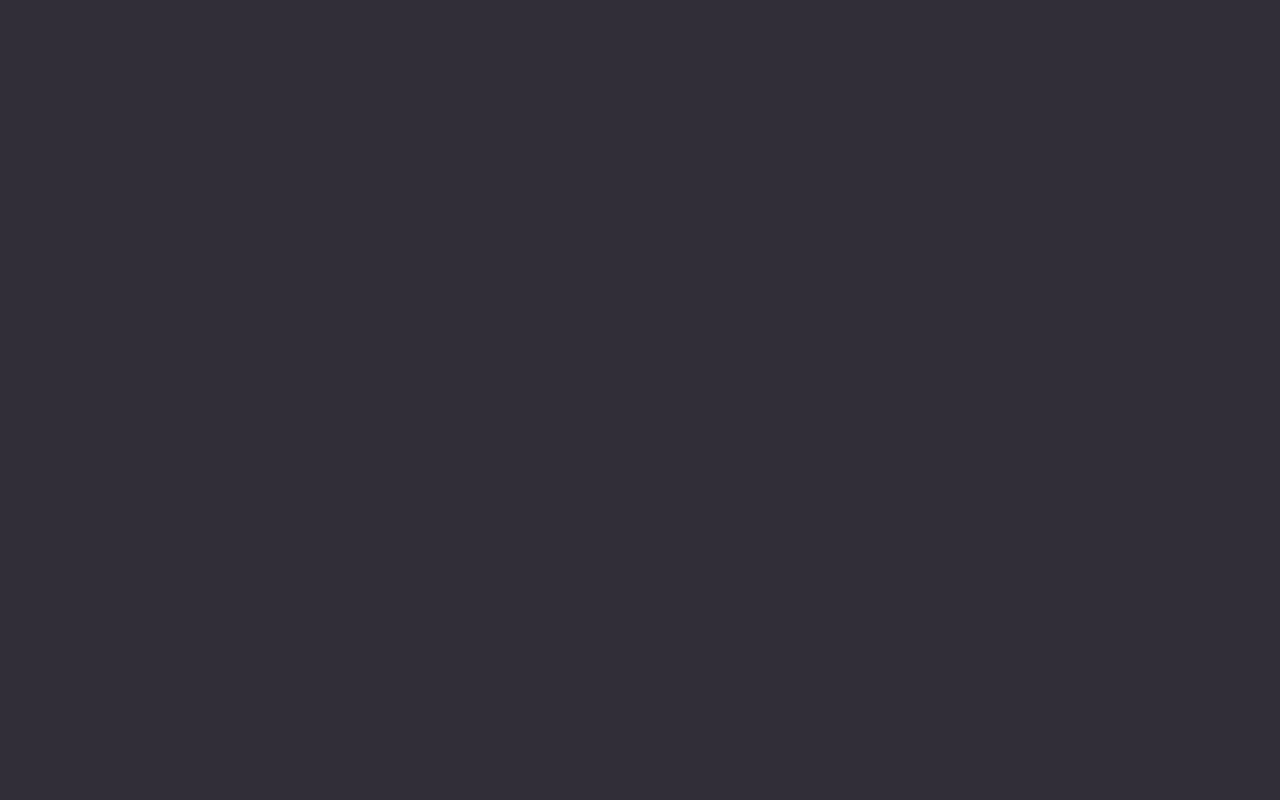
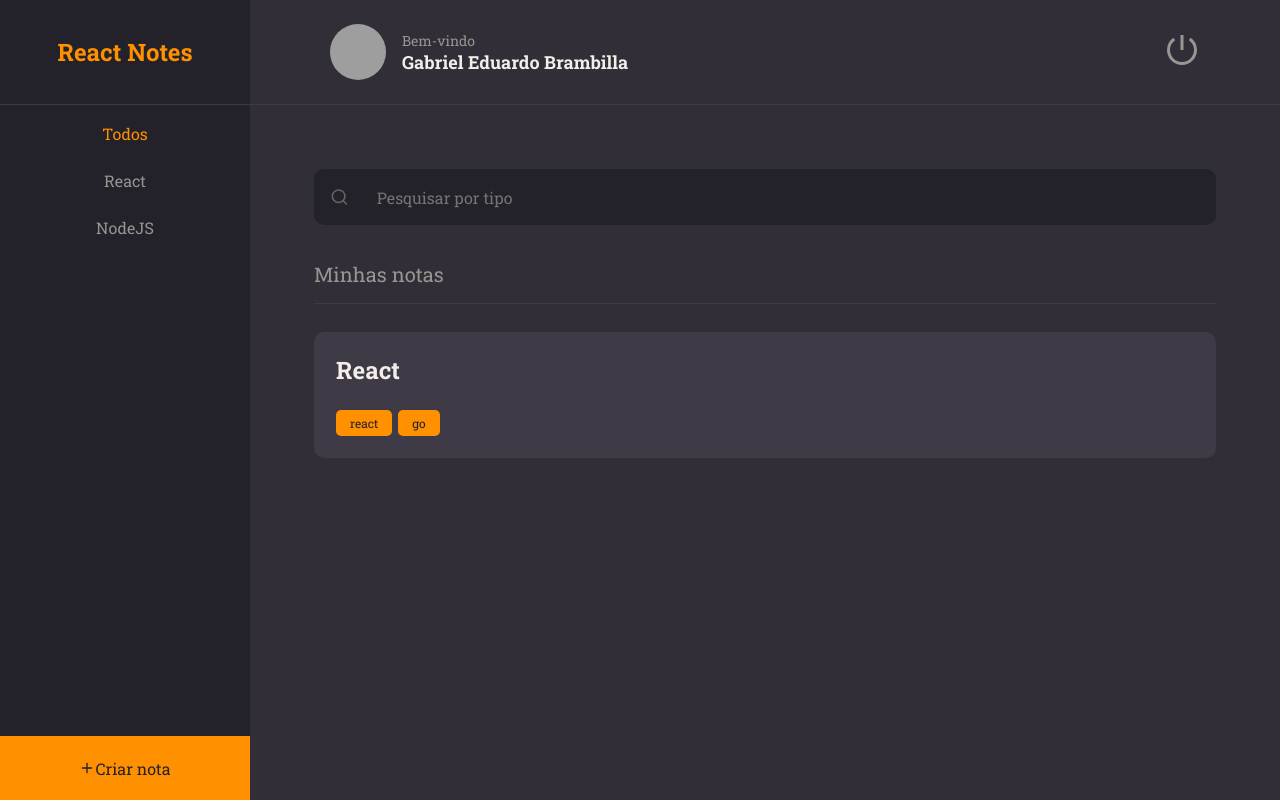
Before and after one commit to GabrielEduardoBrambilla/react-notes, a React (Vite) app: page /home in a window 1280 px wide. Before the commit this address had no page. Built offline with nearby package versions, Linux system fonts and the light colour scheme; grey boxes are pictures that could not be loaded.

Commit message:
linking routes

```diff
--- a/src/components/Header/index.jsx
+++ b/src/components/Header/index.jsx
@@ -4,7 +4,7 @@ import { RiShutDownLine } from 'react-icons/ri'
 export function Header() {
   return (
     <Container>
-      <Profile>
+      <Profile to="/profile">
         <img src="https://github.com/GabrielEduardoBrambilla.png" alt="Img perfil usuario" />
         <div>
           <span>Bem-vindo</span>
--- a/src/components/Header/styles.js
+++ b/src/components/Header/styles.js
@@ -1,4 +1,5 @@
 import styled from 'styled-components'
+import { Link } from 'react-router-dom'
 
 export const Container = styled.header`
   grid-area: header;
@@ -16,7 +17,7 @@ export const Container = styled.header`
 
   padding: 0 80px;
 `
-export const Profile = styled.div`
+export const Profile = styled(Link)`
   display: flex;
   align-items: center;
 
--- a/src/pages/Home/index.jsx
+++ b/src/pages/Home/index.jsx
@@ -5,14 +5,20 @@ import { Input } from '../../components/Input'
 import { Header } from '../../components/Header'
 import { Section } from '../../components/Section'
 import { ButtonText } from '../../components/ButtonText'
+import { Container, Brand, Menu, Search, Content, NewNote } from './styles'
 
-import { Container, Brand, Menu, Search, Content, NewNote } from './styles'
+import { Link } from 'react-router-dom';
 
 export function Home() {
   return (
     <Container>
       <Brand>
-        <h1>React Notes</h1>
+
+        <h1 >
+          <Link to='/'>
+            React Notes
+          </Link>
+        </h1>
       </Brand>
       <Header></Header>
       <Menu>
@@ -33,7 +39,7 @@ export function Home() {
         <Section title="Minhas notas" />
         <Note data={{ title: 'React', tags: [{ id: "1", name: "react" }, { id: "2", name: "go" }] }} />
       </Content>
-      <NewNote>
+      <NewNote to="/new">
         <FiPlus />
         Criar nota
       </NewNote>
--- a/src/pages/Home/styles.js
+++ b/src/pages/Home/styles.js
@@ -1,4 +1,5 @@
 import styled from 'styled-components'
+import { Link } from 'react-router-dom'
 
 export const Container = styled.div`
   width: 100%;
@@ -29,6 +30,10 @@ export const Brand = styled.div`
   background-color: ${({ theme }) => theme.COLORS.BACKGROUND_900};
 
   > h1 {
+    a {
+      color: ${({ theme }) => theme.COLORS.ORANGE};
+      text-decoration: none;
+    }
     font-size: 24px;
     color: ${({ theme }) => theme.COLORS.ORANGE};
   }
@@ -46,11 +51,12 @@ export const Content = styled.div`
   padding: 0px 64px;
   overflow-y: auto1;
 `
-export const NewNote = styled.div`
+export const NewNote = styled(Link)`
   grid-area: newnote;
 
   background-color: ${({ theme }) => theme.COLORS.ORANGE};
-  border: none;
+  color: ${({ theme }) => theme.COLORS.BACKGROUND_900};
+
   display: flex;
   align-items: center;
   justify-content: center;
--- a/src/pages/New/index.jsx
+++ b/src/pages/New/index.jsx
@@ -5,6 +5,7 @@ import { Button } from '../../components/Button'
 import { Section } from '../../components/Section'
 import { Textarea } from '../../components/Textarea'
 import { NoteItem } from '../../components/NoteItem'
+import { Link } from 'react-router-dom';
 
 export function New() {
   return (
@@ -15,7 +16,7 @@ export function New() {
         <Form>
           <header>
             <h1>Criar nota</h1>
-            <a href="/">voltar</a>
+            <Link to="/home">voltar</Link>
           </header>
 
           <Input placeholder="Titulo" />
--- a/src/pages/Profile/index.jsx
+++ b/src/pages/Profile/index.jsx
@@ -2,14 +2,15 @@ import { FiArrowLeft, FiLock, FiMail, FiUser, FiCamera } from 'react-icons/fi'
 import { Container, Form, Avatar } from './style'
 import { Input } from "../../components/Input";
 import { Button } from "../../components/Button";
+import { Link } from 'react-router-dom';
 
 
 export function Profile() {
   return <Container>
     <header>
-      <a href="/">
+      <Link to="/home">
         <FiArrowLeft />
-      </a>
+      </Link>
     </header>
 
     <Form>
--- a/src/pages/SignIn/index.jsx
+++ b/src/pages/SignIn/index.jsx
@@ -1,5 +1,6 @@
 import { Container, Form, Background } from "./styles";
 import { Input } from "../../components/Input";
+import { Link } from 'react-router-dom';
 import { Button } from "../../components/Button";
 import { FiLock, FiLogIn, FiMail } from "react-icons/fi";
 
@@ -23,9 +24,12 @@ export function SignIn() {
         />
         <Button title="Entrar" />
 
-        <a href="#">
+        <Link to="/register">
           Criar Conta
-        </a>
+        </Link>
+        <Link to="/home">
+          Backdoor - entrar na aplicação
+        </Link>
       </Form>
       <Background />
     </Container>
--- a/src/pages/SignUp/index.jsx
+++ b/src/pages/SignUp/index.jsx
@@ -2,6 +2,7 @@ import { Container, Form, Background } from "./styles";
 import { Input } from "../../components/Input";
 import { Button } from "../../components/Button";
 import { FiLock, FiLogIn, FiMail, FiUser } from "react-icons/fi";
+import { Link } from 'react-router-dom';
 
 export function SignUp() {
   return (
@@ -29,9 +30,9 @@ export function SignUp() {
         />
         <Button title="Cadastrar" />
 
-        <a href="#">
+        <Link to="/">
           Voltar para o login
-        </a>
+        </Link>
       </Form>
     </Container>
   )
--- a/src/routes/app.routes.jsx
+++ b/src/routes/app.routes.jsx
@@ -8,7 +8,7 @@ import { Profile } from '../pages/Profile'
 export function AppRoutes() {
   return (
     <Routes>
-      <Route path='/' element={<Home />} />
+      <Route path='/home' element={<Home />} />
       <Route path='/new' element={<New />} />
       <Route path='/profile' element={<Profile />} />
       <Route path='/details/:id' element={<Details />} />
```
